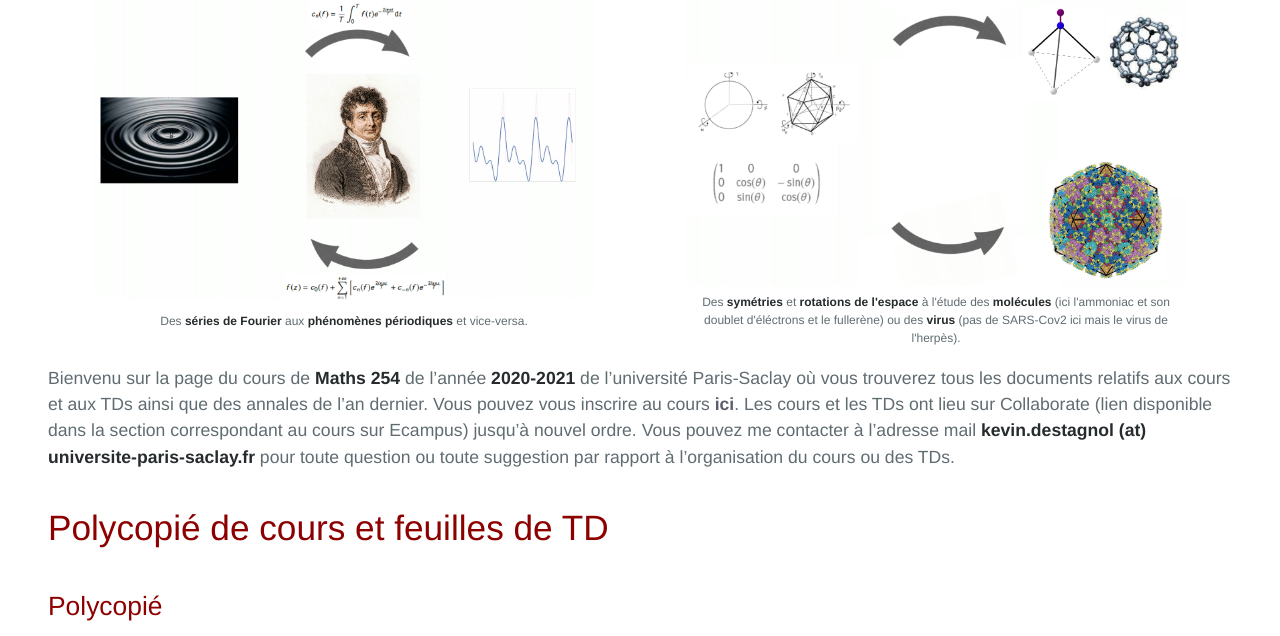
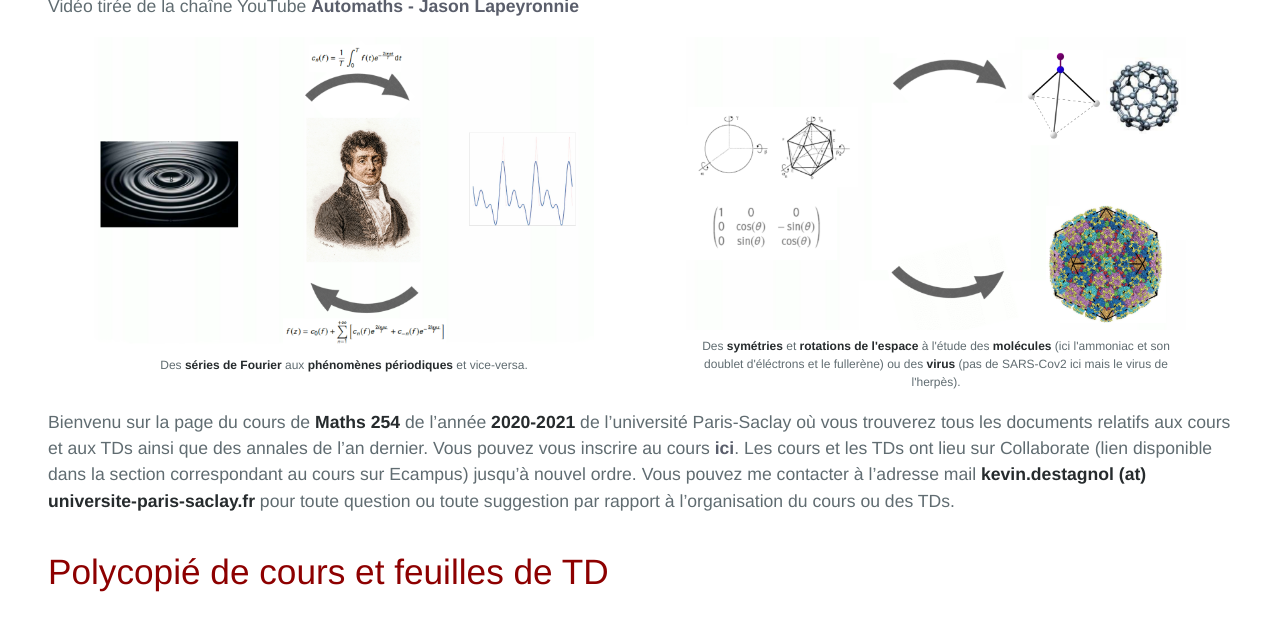
Before and after one commit to KevinDestagnol/algebre.github.io, a Jekyll site: the page built from index.md, in a window 1280 px wide and 900 px high, scrolled down 469 px, cut to the strip 264-900 px from the top of the window. Built offline with Jekyll 4.4.1, drawn with Linux system fonts in a browser that asks for light colours; some web fonts are replaced; our own code applies the rules of GitHub Pages for plain Markdown files; some of the changed lines change nothing that is shown.

Commit message:
Update default.html

```diff
--- a/_layouts/default.html
+++ b/_layouts/default.html
@@ -36,7 +36,8 @@
       </center>
       <p class="flotte" style="text-align:center">
  <video width="500" controls class="video-container" autoplay muted>
-  <source alt="Vidéo tirée de la chaîne YouTube <a href="https://www.youtube.com/@AutomathsVulga"> Automaths - Jason Lapeyronnie</a>" src="hepta.mp4" type="video/mp4">
+  <source src="hepta.mp4" type="video/mp4">
+   <p> Vidéo tirée de la chaîne YouTube <a href="https://www.youtube.com/@AutomathsVulga"> Automaths - Jason Lapeyronnie</a></p>
 </video>
 </p>
       <script>
```
